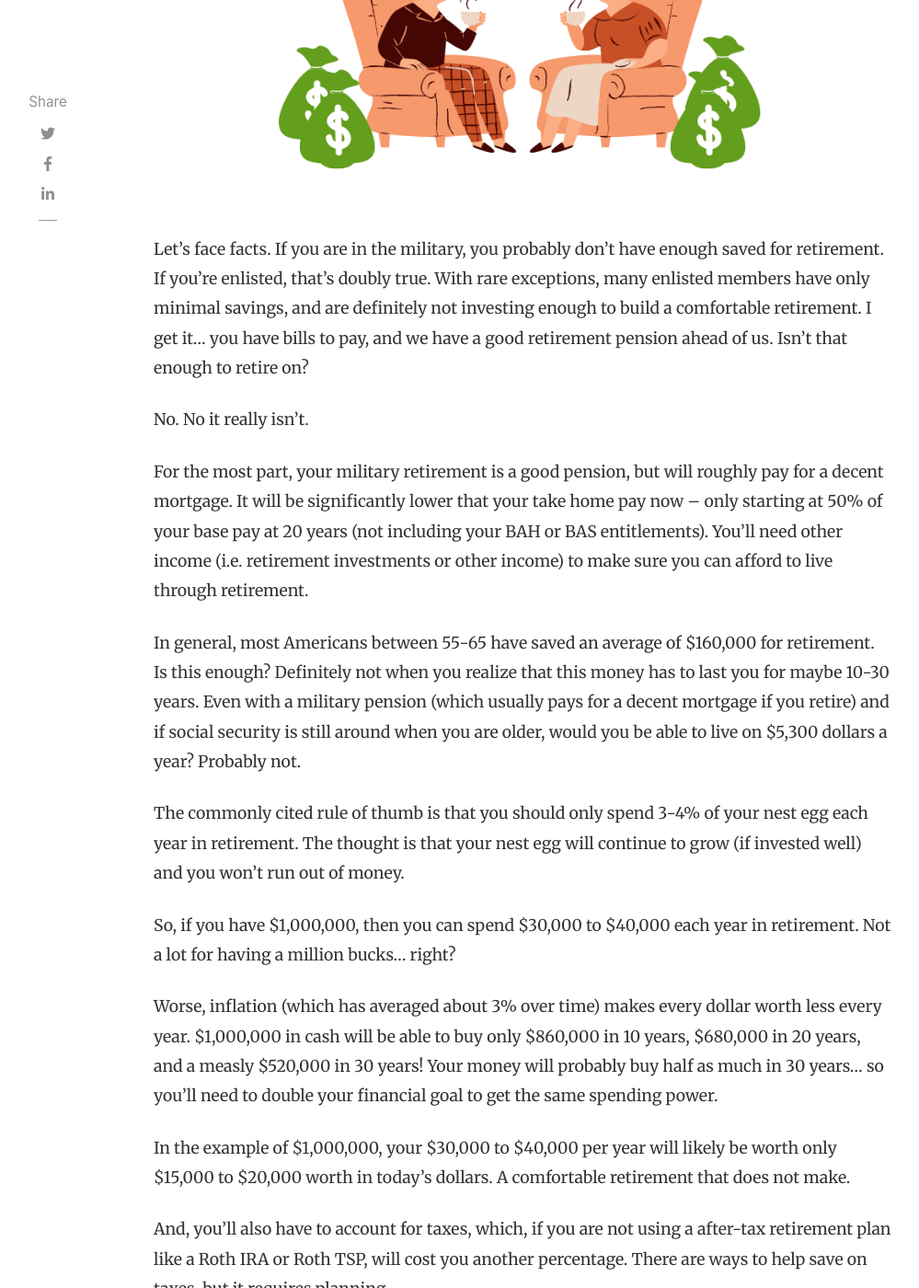
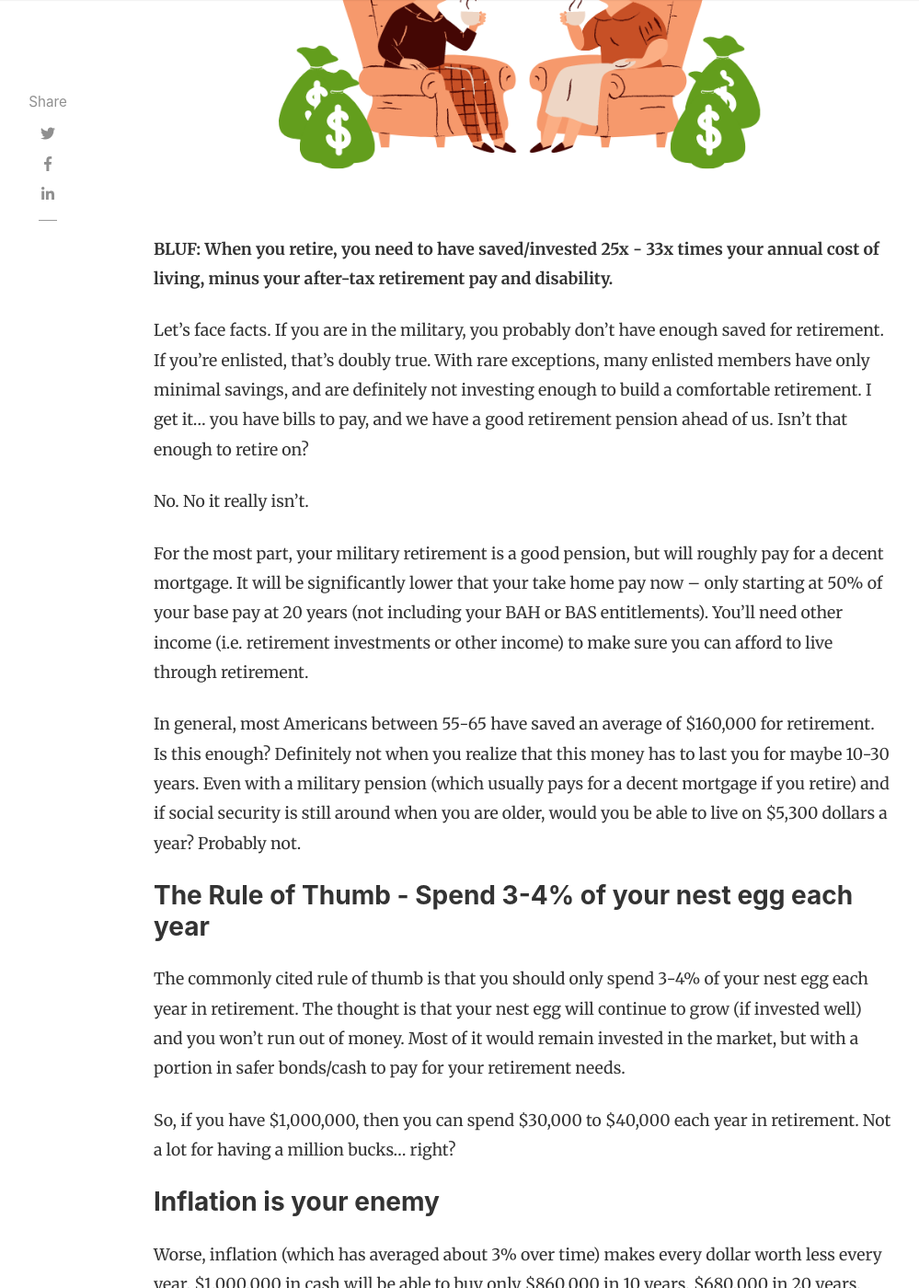
Before and after one commit to militaryinvestor/militaryinvestor.github.io, a Jekyll site: the page built from _posts/2021-08-08-How-Much-Do-You-Need-To-Retire.md, in a window 1280 px wide and 1400 px high, scrolled down 546 px. Shown: the whole window at 92% size, without its empty margins (118-1117 px from the left). Built offline with Jekyll 4.4.1, drawn with Linux system fonts in a browser that asks for light colours; nearby versions of some CDN libraries; comment, search, counter and statistics services are not loaded; some of the changed text lies outside the part shown.

Commit message:
Update 2021-08-08-How-Much-Do-You-Need-To-Retire.md

```diff
--- a/_posts/2021-08-08-How-Much-Do-You-Need-To-Retire.md
+++ b/_posts/2021-08-08-How-Much-Do-You-Need-To-Retire.md
@@ -8,6 +8,8 @@ featured: false
 hidden: false
 ---
 
+**BLUF: When you retire, you need to have saved/invested 25x - 33x times your annual cost of living, minus your after-tax retirement pay and disability.**
+
 Let’s face facts.  If you are in the military, you probably don’t have enough saved for retirement.  If you’re enlisted, that’s doubly true.  With rare exceptions, many enlisted members have only minimal savings, and are definitely not investing enough to build a comfortable retirement.  I get it… you have bills to pay, and we have a good retirement pension ahead of us.  Isn’t that enough to retire on?
 
 No.  No it really isn’t.
@@ -16,9 +18,13 @@ For the most part, your military retirement is a good pension, but will roughly
 
 In general, most Americans between 55-65 have saved an average of $160,000 for retirement.  Is this enough?  Definitely not when you realize that this money has to last you for maybe 10-30 years.  Even with a military pension (which usually pays for a decent mortgage if you retire) and if social security is still around when you are older, would you be able to live on $5,300 dollars a year?  Probably not.
 
-The commonly cited rule of thumb is that you should only spend 3-4% of your nest egg each year in retirement.  The thought is that your nest egg will continue to grow (if invested well) and you won’t run out of money.
+### The Rule of Thumb - Spend 3-4% of your nest egg each year
+
+The commonly cited rule of thumb is that you should only spend 3-4% of your nest egg each year in retirement.  The thought is that your nest egg will continue to grow (if invested well) and you won’t run out of money.  Most of it would remain invested in the market, but with a portion in safer bonds/cash to pay for your retirement needs.
 
 So, if you have $1,000,000, then you can spend $30,000 to $40,000 each year in retirement.  Not a lot for having a million bucks… right?
+
+### Inflation is your enemy
 
 Worse, inflation (which has averaged about 3% over time) makes every dollar worth less every year.  $1,000,000 in cash will be able to buy only $860,000 in 10 years, $680,000 in 20 years, and a measly $520,000 in 30 years!  Your money will probably buy half as much in 30 years… so you’ll need to double your financial goal to get the same spending power.
 
@@ -26,6 +32,8 @@ In the example of $1,000,000, your $30,000 to $40,000 per year will likely be wo
 
 And, you’ll also have to account for taxes, which, if you are not using a after-tax retirement plan like a Roth IRA or Roth TSP, will cost you another percentage.  There are ways to help save on taxes, but it requires planning.
 
+### Will you need less money to live when you retire?
+
 Though traditional advice is that you’ll need less money when you retire.  But, will you really?  In Jill Schlesinger’s book, “The Dumb Things That Smart People Do With Their Money”, she talks about the pitfalls to this kind of thinking.  When you get used to living a certain type of lifestyle, it is extremely hard to cut back.  It usually takes a catastrophic event – like suddenly running out of retirement savings – to force people to drastically change their habits… often to a painful level.  Unless you want this to be your future, you should be investing in your retirement now.
 
 I don’t throw all this out to scare anyone.  But, just relying on just your military retirement (if you plan on retiring) will not be enough for you or your family.
```
